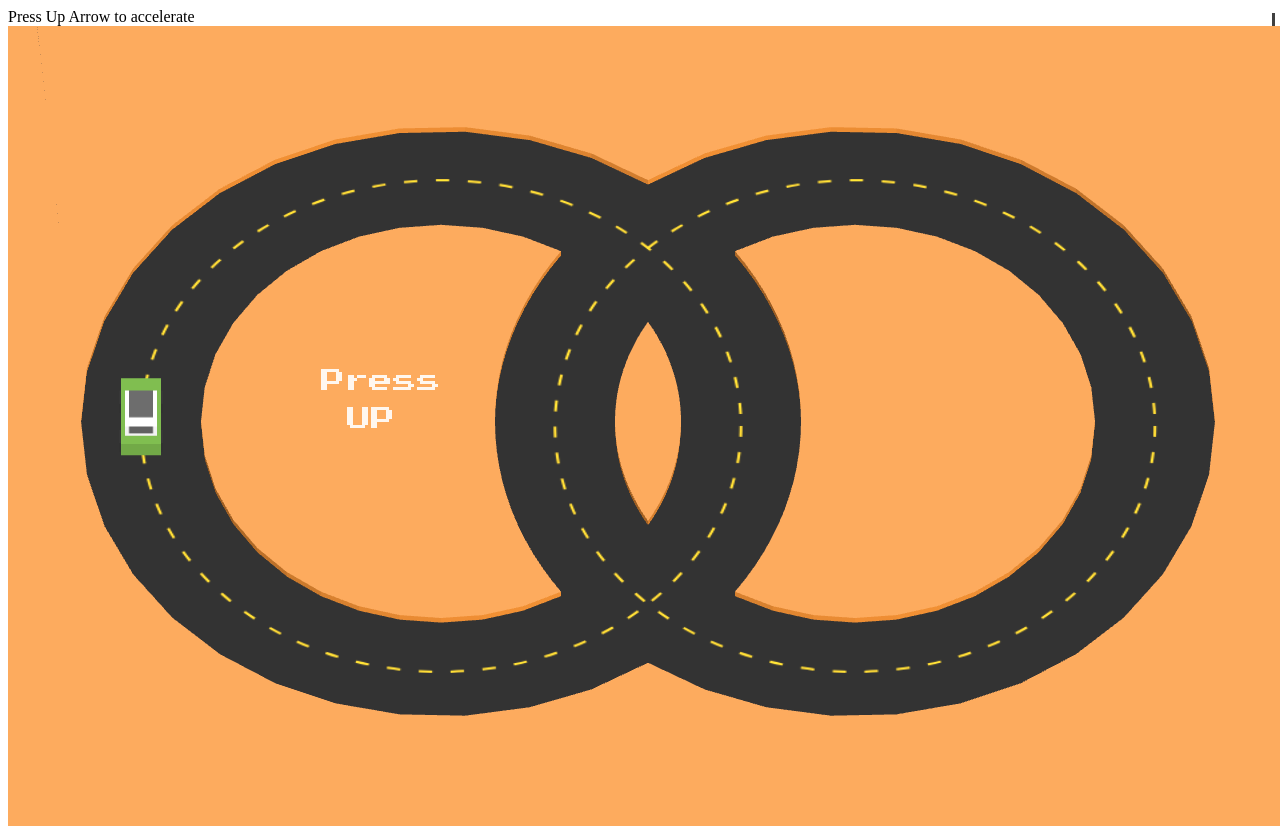
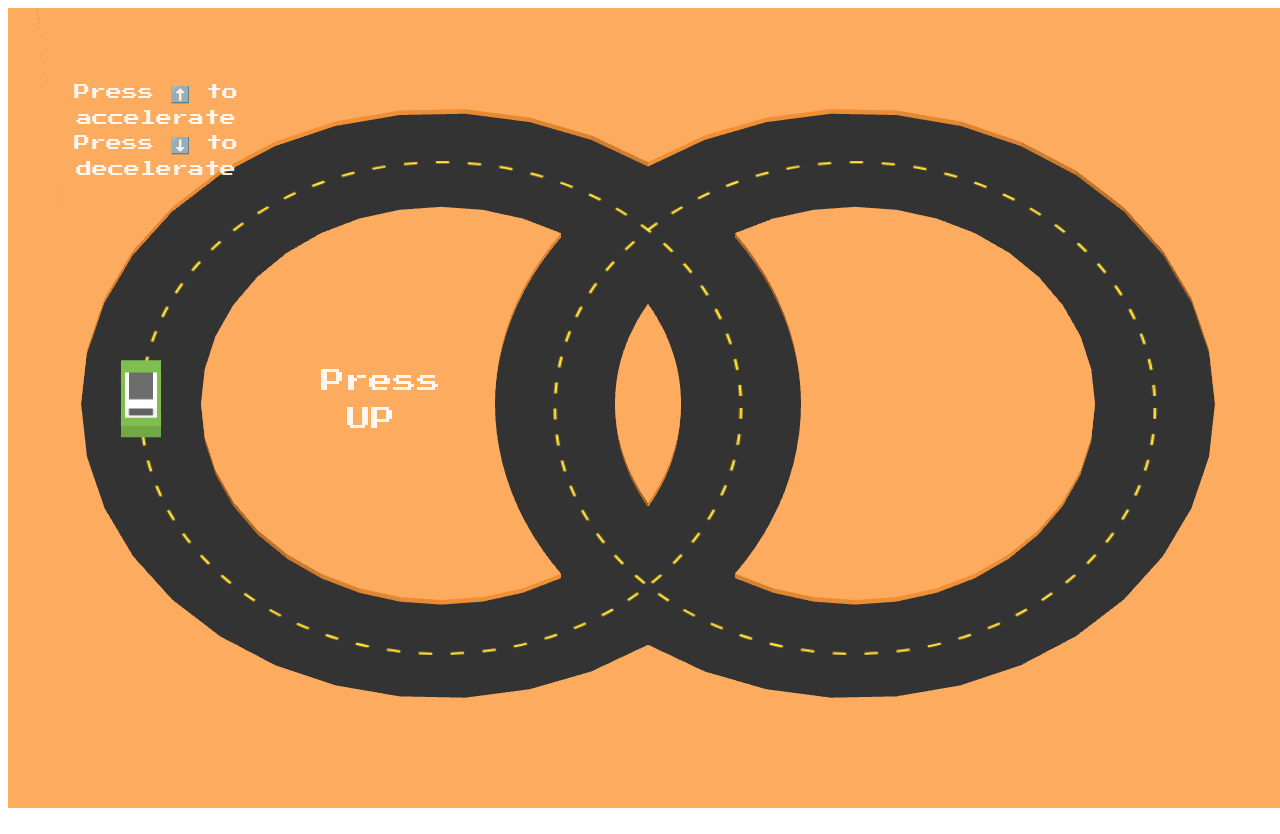
Before and after one commit to xbert01/threejs_game, a website built with Vite: page game/index.html in a window 1280 px wide. Built offline with nearby package versions, Linux system fonts and the light colour scheme.

Commit message:
finished working game

```diff
--- a/game/index.html
+++ b/game/index.html
@@ -9,7 +9,7 @@
   <body>
     <div id="app"></div>
     <div id="score">Press UP</div>
-    <div id="instruction">Press Up Arrow to accelerate</div>
+    <div id="instruction">Press ⬆️ to accelerate <br> Press ⬇️ to decelerate</div>
     <div id="results">
       <div class="content">
         <h1>You hit another vehicle</h1>
--- a/game/main.js
+++ b/game/main.js
@@ -312,10 +312,11 @@ function positionScoreElement() {
 }
 
 function positionInstructionElement() {
+
   const arcCenterXinPixels = (arcCenterX / cameraWidth) * window.innerWidth;
   instructionElement.style.cssText = `
-    left: ${window.innerWidth / 2 - arcCenterXinPixels }px;
-    top: ${window.innerHeight / 2}px
+    left: ${window.innerWidth/6 - arcCenterXinPixels}px;
+    top: ${window.innerHeight/10}px
   `;
 }
 
@@ -523,6 +524,7 @@ function animation(timestamp) {
   if (otherVehicles.length < (laps+1)/5) addVehicle();
   moveOtherVehicles(timeDelta);
   hitDetection();
+  instructionElement.innerText = 'Press ⬆️ to accelerate Press ⬇️ to decelerate';
 
   renderer.render(scene, camera);
   lastTimestamp = timestamp;
@@ -697,6 +699,7 @@ window.addEventListener('resize', function ()
   camera.aspect = width/height;
   camera.updateProjectionMatrix();
   positionScoreElement();
+  positionInstructionElement();
 });
 
 
--- a/game/style.css
+++ b/game/style.css
@@ -42,12 +42,21 @@
 }
 
 #instruction {
+  position: absolute;
+  font-family: "Press Start 2P", cursive;
+  font-size: 1em;
+  color: white;
+  opacity: 0.9;
+  max-width: 300px;
+  text-align: center;
+  line-height: 1.6em;
+}
 
-    outline: none;
-    cursor: pointer;
-    border: none;
-    box-shadow: 3px 5px 0px 0px rgba(0, 0, 0, 0.75);
-
-
-
+@media (max-width: 1000px) {
+  #instruction {
+    font-size: 0.7em;
+  }
+  #score {
+    font-size: 1em;
+  }
 }
```
